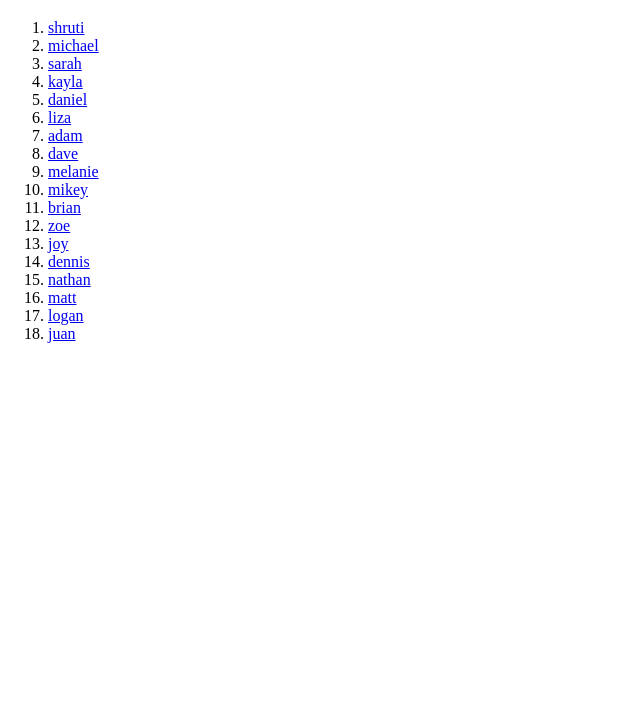
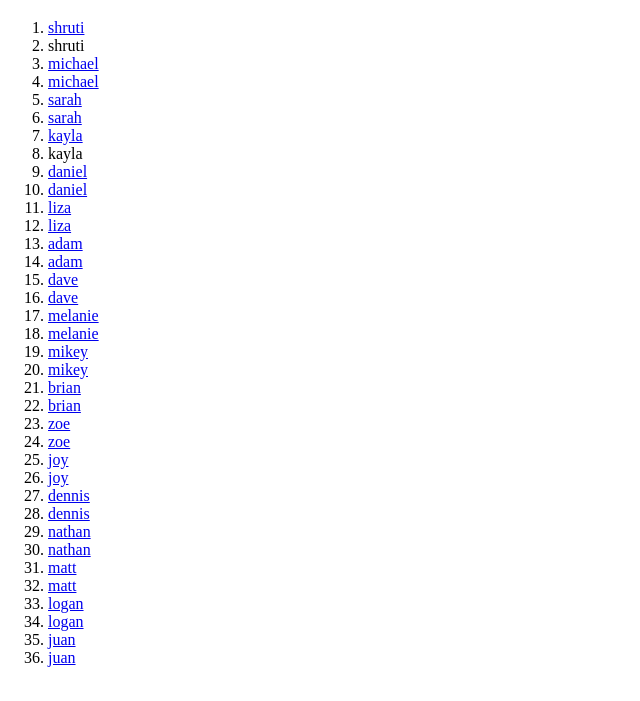
Before and after one commit to nss-cohort-2014-06-07/nss-cohort-2014-06-07.github.io, a plain HTML site: page index.html in a window 1280 px wide. Shown: the part 61-762 px from the top of the page, without its empty margins (0-640 px from the left). Drawn offline with Linux system fonts and the light colour scheme.

Commit message:
Update index.html

```diff
--- a/index.html
+++ b/index.html
@@ -9,23 +9,58 @@
 
     <ol>
       <li><a href="http://shrutijalewar.github.io/">shruti</a></li>
+      <li><a href="#"></a>shruti</li>
+
       <li><a href="http://mikebbarreiro.github.io/">michael</a></li>
+      <li><a href="http://michaelbarreiro.com">michael</a></li>
+
       <li><a href="http://sarahmpearson.github.io/">sarah</a></li>
+      <li><a href="http://sarahmpearson.com">sarah</a></li>
+
       <li><a href="http://kaylalynjones.github.io/">kayla</a></li>
+      <li><a href="http://www.kaylalynjones.ninja"></a>kayla</li>
+
       <li><a href="http://dsroden.github.io/">daniel</a></li>
+      <li><a href="http://www.dsroden.com">daniel</a></li>
+
       <li><a href="http://lizahcarter.github.io/">liza</a></li>
+      <li><a href="http://liza.link">liza</a></li>
+
       <li><a href="http://abarnhard.github.io/">adam</a></li>
+      <li><a href="http://www.adambarnhard.com">adam</a></li>
+
       <li><a href="http://kadowki.github.io/">dave</a></li>
+      <li><a href="http://daviddboling.com">dave</a></li>
+
       <li><a href="http://mlfryman.github.io/">melanie</a></li>
+      <li><a href="http://www.mlfryman.com">melanie</a></li>
+
       <li><a href="http://mfbadr.github.io/">mikey</a></li>
+      <li><a href="http://mikeyb.net">mikey</a></li>
+
       <li><a href="http://bchiatt.github.io/">brian</a></li>
+      <li><a href="http://portfolio.bchiatt.co">brian</a></li>
+
       <li><a href="http://zoeames.github.io/">zoe</a></li>
+      <li><a href="http://zoeames.com">zoe</a></li>
+
       <li><a href="http://joyp.github.io/">joy</a></li>
-      <li><a href="#">dennis</a></li>
+      <li><a href="http://portfolio.joympratt.com">joy</a></li>
+
+      <li><a href="http://tdsjr82.github.io">dennis</a></li>
+      <li><a href="http://dennis-stanley.com">dennis</a></li>
+
       <li><a href="http://superartie.github.io/">nathan</a></li>
+      <li><a href="#">nathan</a></li>
+
       <li><a href="http://mkeef1.github.io/">matt</a></li>
+      <li><a href="http://mkeef1.com">matt</a></li>
+
       <li><a href="http://glogandr.github.io/">logan</a></li>
+      <li><a href="http://gloganrichardson.com">logan</a></li>
+
       <li><a href="http://jjsub.github.io/">juan</a></li>
+      <li><a href="http://portfolio.juanjob.info">juan</a></li>
     </ol>
   </body>
 </html>
```
